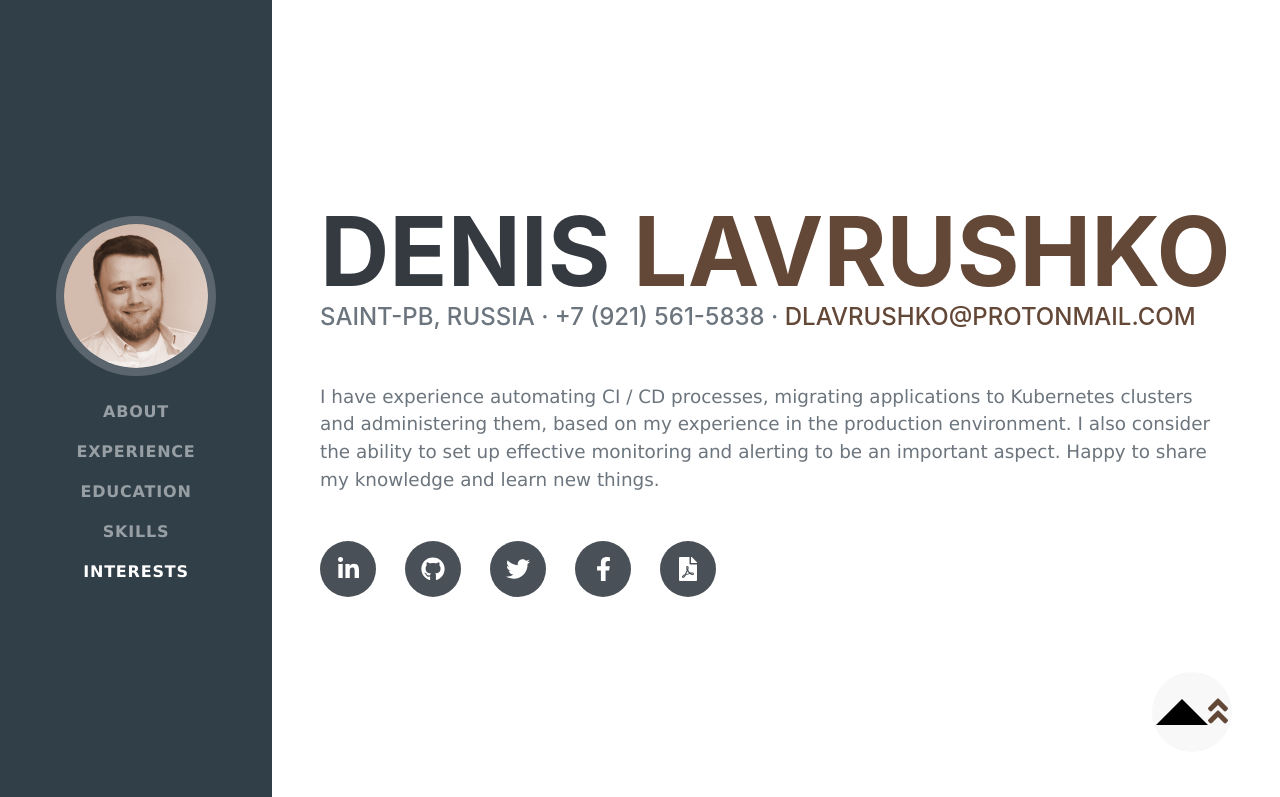
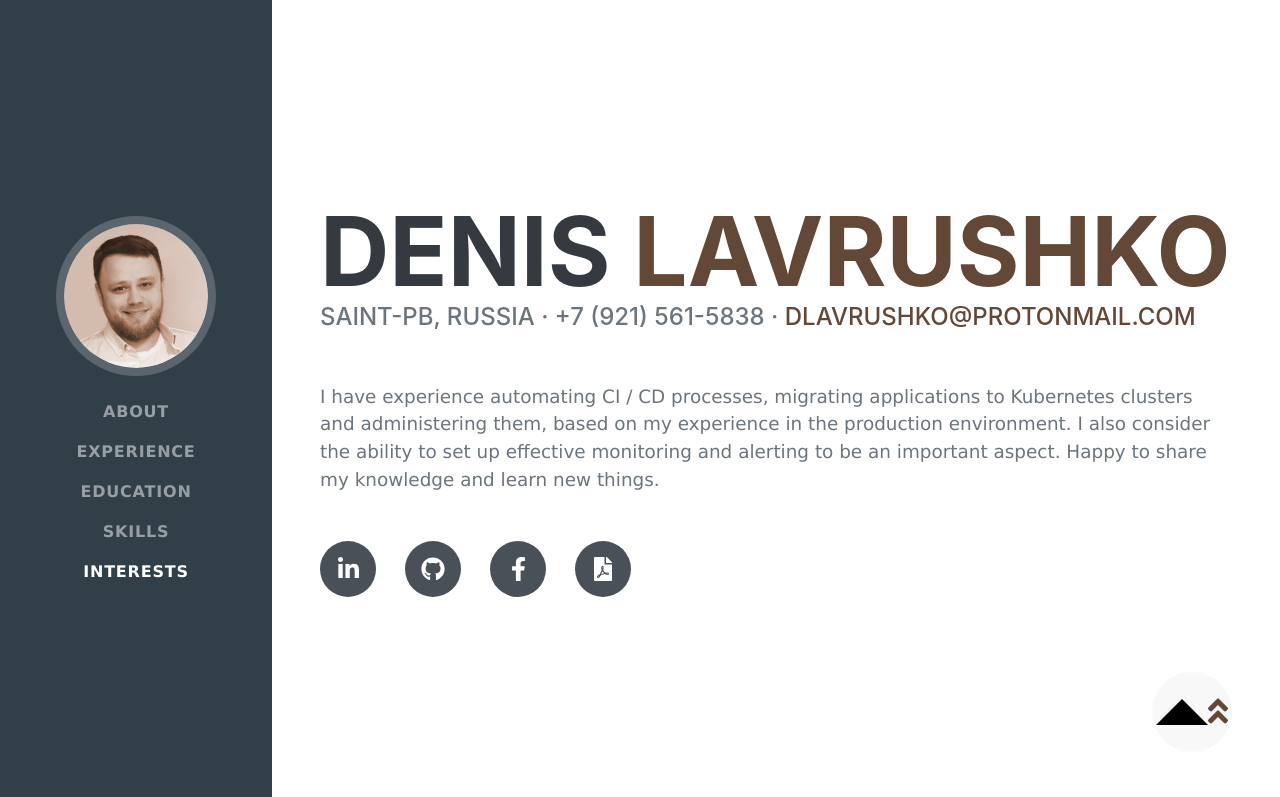
Before and after one commit to behoof4mind/deops-page, a plain HTML site: page views/index.html in a window 1280 px wide. Shown: the top 797 px of the page. Drawn offline with nearby package versions, Linux system fonts and the light colour scheme; a web font is replaced by a local one.

Commit message:
Removed Twitter account and updated cv

```diff
--- a/views/index.html
+++ b/views/index.html
@@ -67,7 +67,6 @@
       <div class="social-icons">
         <a class="social-icon" href="https://www.linkedin.com/in/beehoof4mind" target="_blank" rel="noopener noreferrer" data-toggle="tooltip" data-placement="top" title="Tooltip on top"><i class="fab fa-linkedin-in"></i></a>
         <a class="social-icon" href="https://github.com/behoof4mind" target="_blank" rel="noopener noreferrer"><i class="fab fa-github"></i></a>
-        <a class="social-icon" href="https://twitter.com/LavrushkoDenis" target="_blank" rel="noopener noreferrer"><i class="fab fa-twitter"></i></a>
         <a class="social-icon" href="https://www.facebook.com/denis.laurus" target="_blank" rel="noopener noreferrer"><i class="fab fa-facebook-f"></i></a>
         <a class="social-icon" href="/public/assets/lebenslauf-dlavrushko.pdf" rel="noopener noreferrer"><i class="fas fa-file-pdf"></i></a>
       </div>
```
Also changed, not shown: 1 other file.
